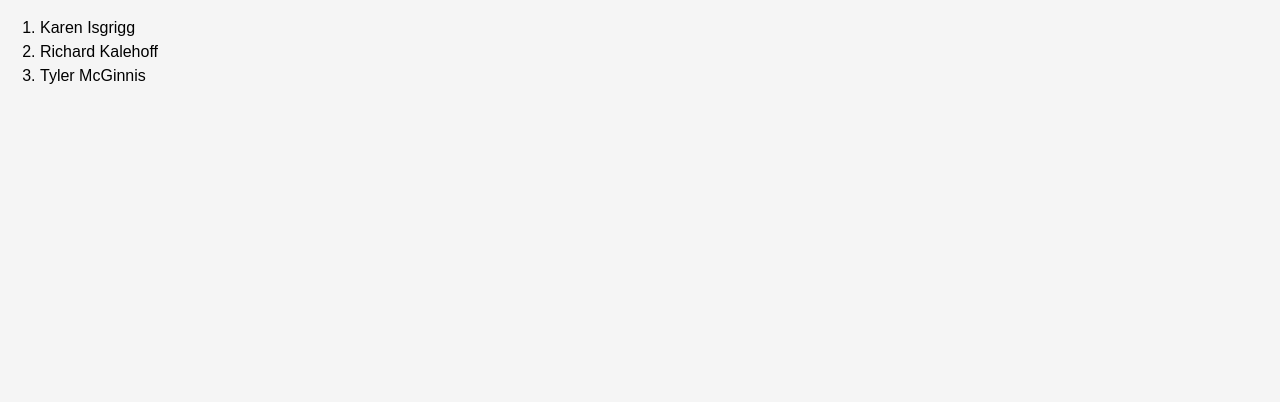
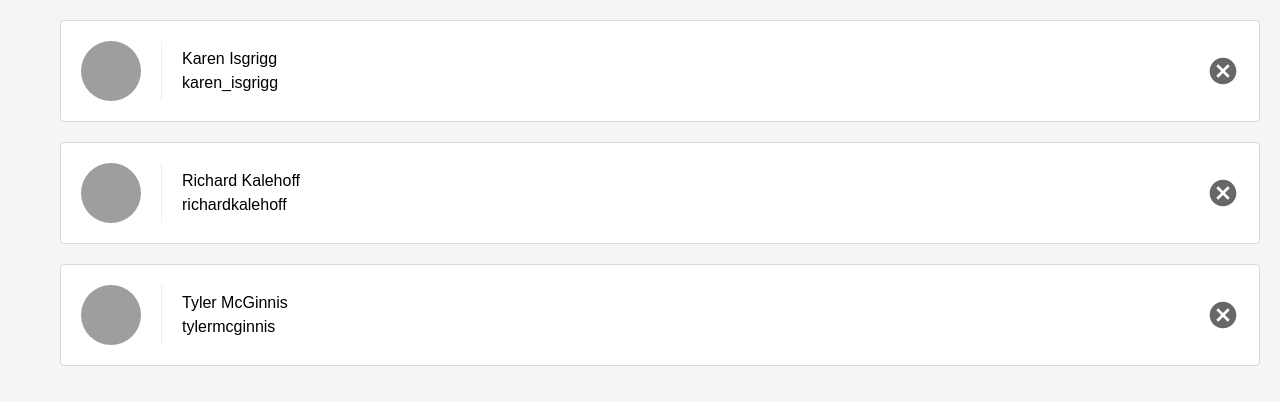
Before and after one commit to KalebNiven/react-contacts-app, a React (Create React App) app: page / in a window 1280 px wide. Shown: the top 402 px of the page. Built offline with nearby package versions, Linux system fonts and the light colour scheme.

Commit message:
add screenshot

```diff
--- a/src/ListContacts.js
+++ b/src/ListContacts.js
@@ -3,12 +3,23 @@
 
 class ListContacts extends Component {
     render(){
-        console.log('Props', this.props)
         return (
             <ol className="Contact-list">
                 {this.props.contacts.map((contact) => (
-                    <li key={contact.id}>
-                        {contact.name}
+                    <li key={contact.id} className='contact-list-item'>
+                        <div
+                          className='contact-avatar'
+                          style={{
+                              backgroundImage: `url(${contact.avatarURL})`
+                          }}
+                        ></div>
+                        <div className='contact-details'>
+                          <p>{contact.name}</p>
+                          <p>{contact.handle}</p>
+                        </div>
+                        <button className='contact-remove'>
+                          remove
+                        </button>
                     </li>
                 ))}
             </ol>
```
Also changed, not shown: screenshot.JPG (added).
